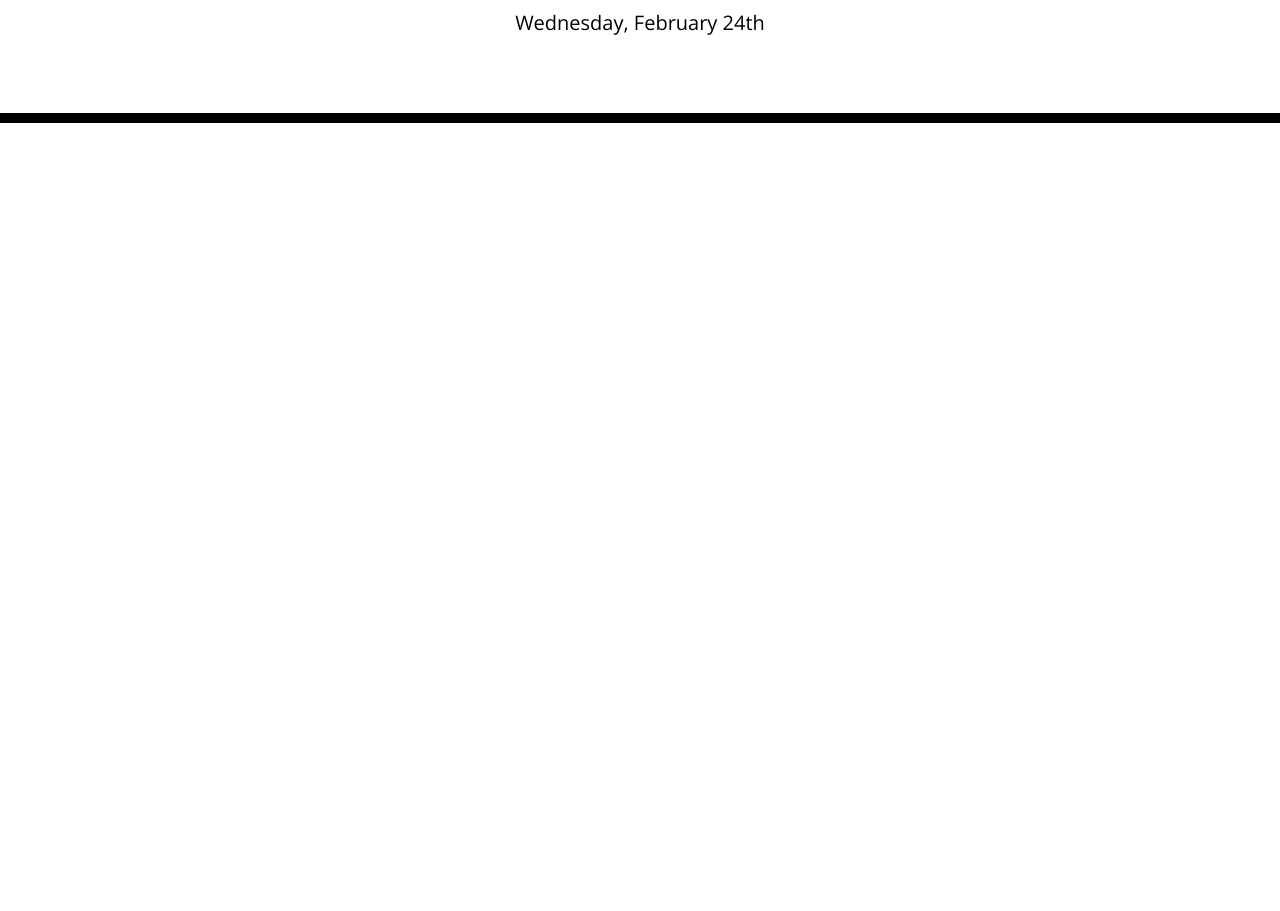
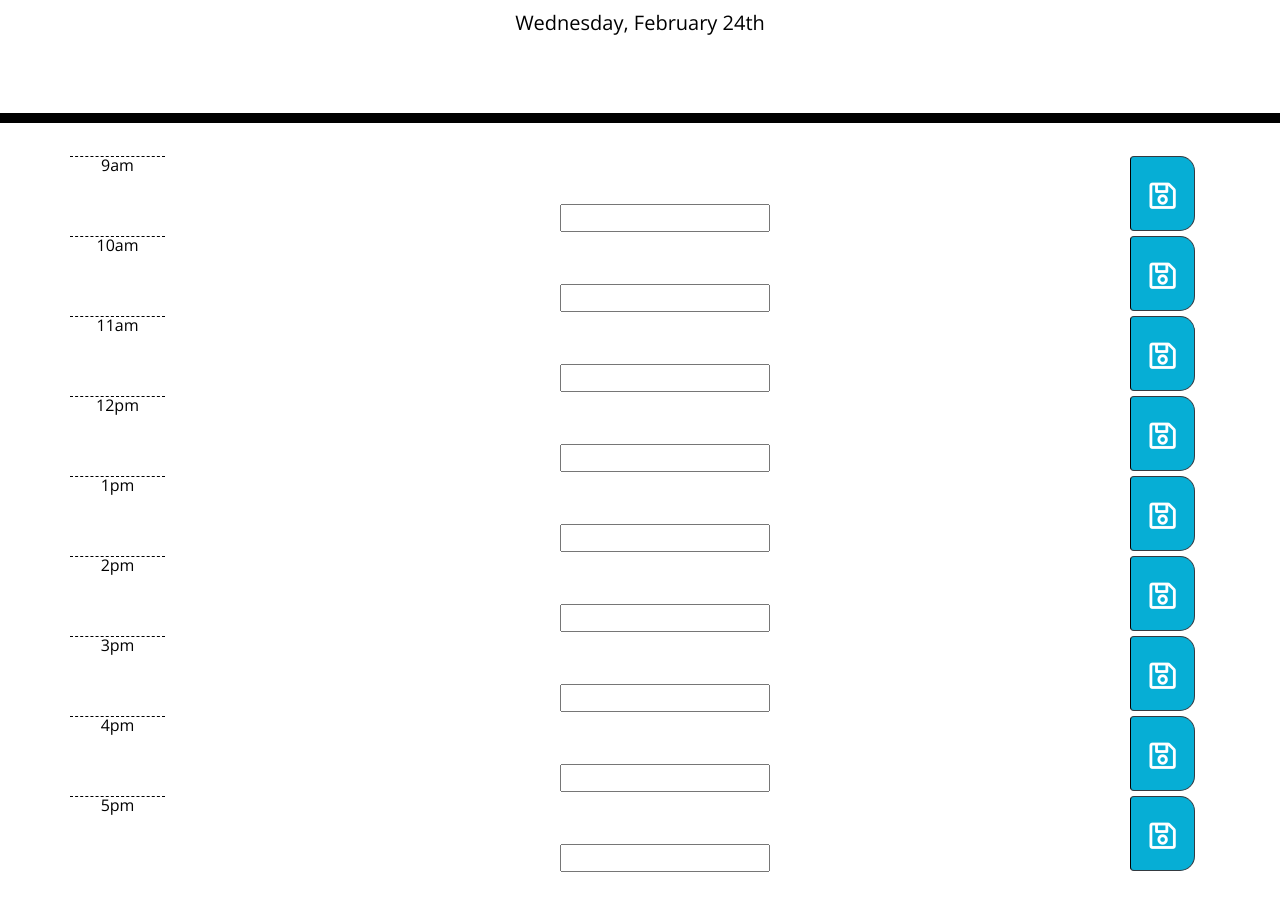
Before and after one commit to savbennett8/work-day-scheduler, a plain HTML site: page develop/index.html in a window 1280 px wide. Shown: the part 181-1092 px from the top of the page. Before the commit the page ends 800 px from the top, so only its background shows below. Drawn offline with nearby package versions, Linux system fonts and the light colour scheme.

Commit message:
timeblocks setup & save icon/button

```diff
--- a/develop/index.html
+++ b/develop/index.html
@@ -30,6 +30,131 @@
     </header>
     <div class="container">
       <!-- Timeblocks go here -->
+      <div class="row time-block">
+        <div class="col-1 hour">9am</div>
+        <div class="col-10 description">
+          <form>
+            <input type="text"></input>
+          </form>
+        </div>
+        <div class="flex-container col-1">
+          <butto type="button" class="saveBtn btn btn-dark">
+            <i class="far fa-save"></i>
+          </button>
+        </div>
+      </div>
+
+      <div class="row time-block">
+        <div class="col-1 hour">10am</div>
+        <div class="col-10 description">
+          <form>
+            <input type="text"></input>
+          </form>
+        </div>
+        <div class="flex-container col-1">
+          <butto type="button" class="saveBtn btn btn-dark">
+            <i class="far fa-save"></i>
+          </button>
+        </div>
+      </div>
+
+      <div class="row time-block">
+        <div class="col-1 hour">11am</div>
+        <div class="col-10 description">
+          <form>
+            <input type="text"></input>
+          </form>
+        </div>
+        <div class="flex-container col-1">
+          <butto type="button" class="saveBtn btn btn-dark">
+            <i class="far fa-save"></i>
+          </button>
+        </div>
+      </div>
+
+      <div class="row time-block">
+        <div class="col-1 hour">12pm</div>
+        <div class="col-10 description">
+          <form>
+            <input type="text"></input>
+          </form>
+        </div>
+        <div class="flex-container col-1">
+          <butto type="button" class="saveBtn btn btn-dark">
+            <i class="far fa-save"></i>
+          </button>
+        </div>
+      </div>
+
+      <div class="row time-block">
+        <div class="col-1 hour">1pm</div>
+        <div class="col-10 description">
+          <form>
+            <input type="text"></input>
+          </form>
+        </div>
+        <div class="flex-container col-1">
+          <butto type="button" class="saveBtn btn btn-dark">
+            <i class="far fa-save"></i>
+          </button>
+        </div>
+      </div>
+
+      <div class="row time-block">
+        <div class="col-1 hour">2pm</div>
+        <div class="col-10 description">
+          <form>
+            <input type="text"></input>
+          </form>
+        </div>
+        <div class="flex-container col-1">
+          <butto type="button" class="saveBtn btn btn-dark">
+            <i class="far fa-save"></i>
+          </button>
+        </div>
+      </div>
+
+      <div class="row time-block">
+        <div class="col-1 hour">3pm</div>
+        <div class="col-10 description">
+          <form>
+            <input type="text"></input>
+          </form>
+        </div>
+        <div class="flex-container col-1">
+          <butto type="button" class="saveBtn btn btn-dark">
+            <i class="far fa-save"></i>
+          </button>
+        </div>
+      </div>
+
+      <div class="row time-block">
+        <div class="col-1 hour">4pm</div>
+        <div class="col-10 description">
+          <form>
+            <input type="text"></input>
+          </form>
+        </div>
+        <div class="flex-container col-1">
+          <butto type="button" class="saveBtn btn btn-dark">
+            <i class="far fa-save"></i>
+          </button>
+        </div>
+      </div>
+
+      <div class="row time-block">
+        <div class="col-1 hour">5pm</div>
+        <div class="col-10 description">
+          <form>
+            <input type="text"></input>
+          </form>
+        </div>
+        <div class="flex-container col-1">
+          <butto type="button" class="saveBtn btn btn-dark">
+            <i class="far fa-save"></i>
+          </button>
+        </div>
+      </div>
     </div>
 
     <script src="https://code.jquery.com/jquery-3.4.1.min.js"></script>
--- a/develop/script.js
+++ b/develop/script.js
@@ -1,3 +1,4 @@
+//get today's date displayed at the bottom of the jumbotron
 var rightNow = moment().format("dddd, MMMM Do");
 var todaysDate = document.querySelector("#currentDay");
 var jumbotron = document.querySelector(".jumbotron");
--- a/develop/style.css
+++ b/develop/style.css
@@ -23,6 +23,7 @@ body {
 
   .description{
     white-space: pre-wrap;
+    height: 80px;
   }
 
   .time-block{
@@ -33,7 +34,7 @@ body {
   .row {
     white-space: pre-wrap;
     height: 80px;
-    border-top: 1px solid white;;
+    border-top: 1px solid white;
   }
 
   .hour {
@@ -63,9 +64,20 @@ body {
     border-bottom-right-radius: 15px;
     background-color: #06AED5;
     color: white;
+    height: 75px;
+  }
+
+  .far {
+    font-size: 30px;
+    transform: translateY(-30px);
   }
 
   .saveBtn i:hover {
     font-size: 20px;
     transition: all .3s ease-in-out;
   }
+
+  .flex-container {
+    display: flex;
+    align-items: flex-start;
+  }
```
